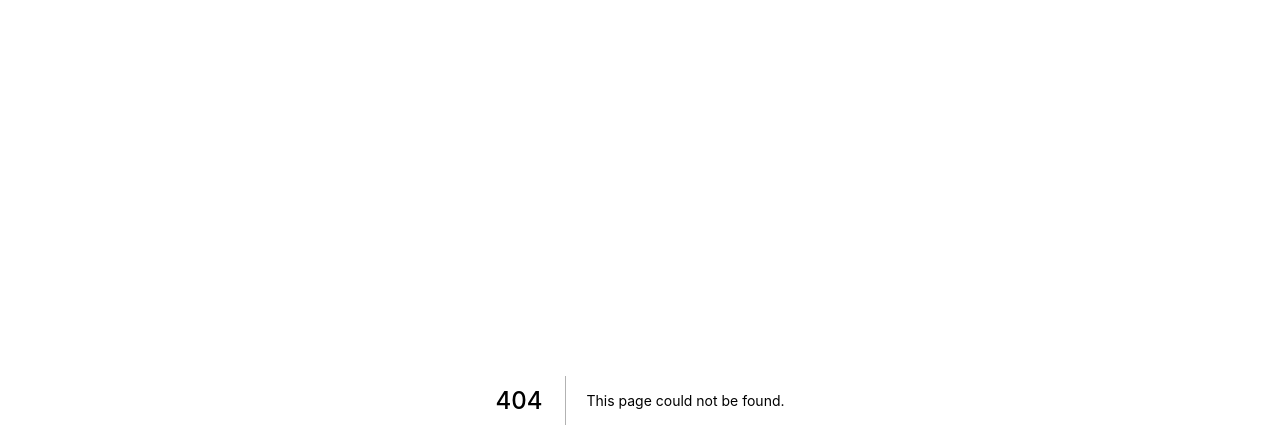
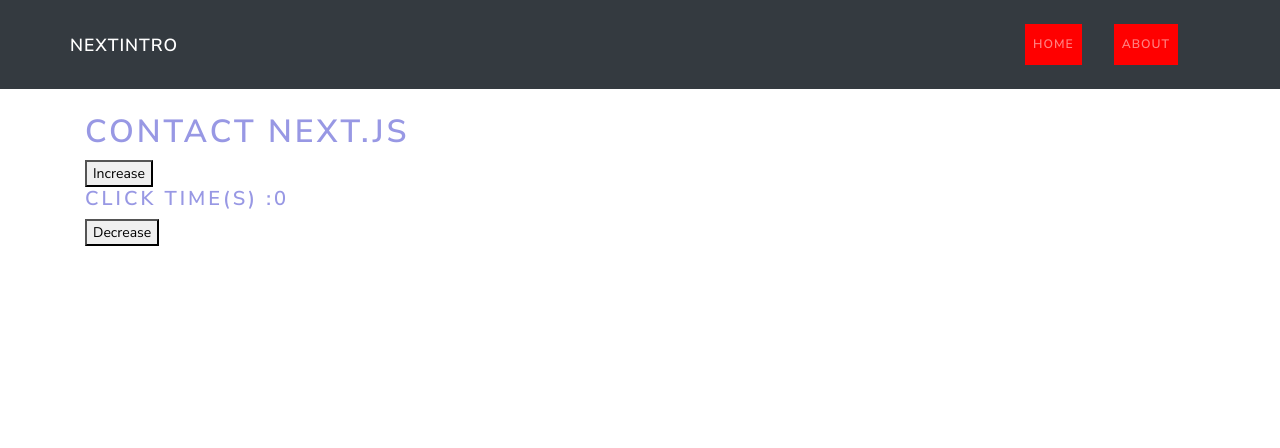
Before and after one commit to dhaniverdant/nexintro, a Next.js app: page /contact in a window 1280 px wide. Before the commit this address had no page. Shown: the top 448 px of the page. Built offline with nearby package versions, Linux system fonts and the light colour scheme.

Commit message:
create contact page and try state manipulation

```diff
--- /dev/null
+++ b/src/pages/contact.js
@@ -0,0 +1,29 @@
+/* eslint-disable react/jsx-one-expression-per-line */
+import React, { useState } from 'react';
+
+import Layout from 'components/Layout';
+import styles from 'sass/Index.module.scss';
+
+function Contact() {
+  const [number, setNumber] = useState(0);
+
+  return (
+    <Layout>
+      <div>
+        <h1 className={styles.title}>Contact Next.js</h1>
+        <button type="button" onClick={() => setNumber(number + 1)}>
+          Increase
+        </button>
+        <h4 className={styles.title}>click time(s) :{number}</h4>
+        <button
+          type="button"
+          onClick={() => (number >= 1 ? setNumber(number - 1) : '')}
+        >
+          Decrease
+        </button>
+      </div>
+    </Layout>
+  );
+}
+
+export default Contact;
```
